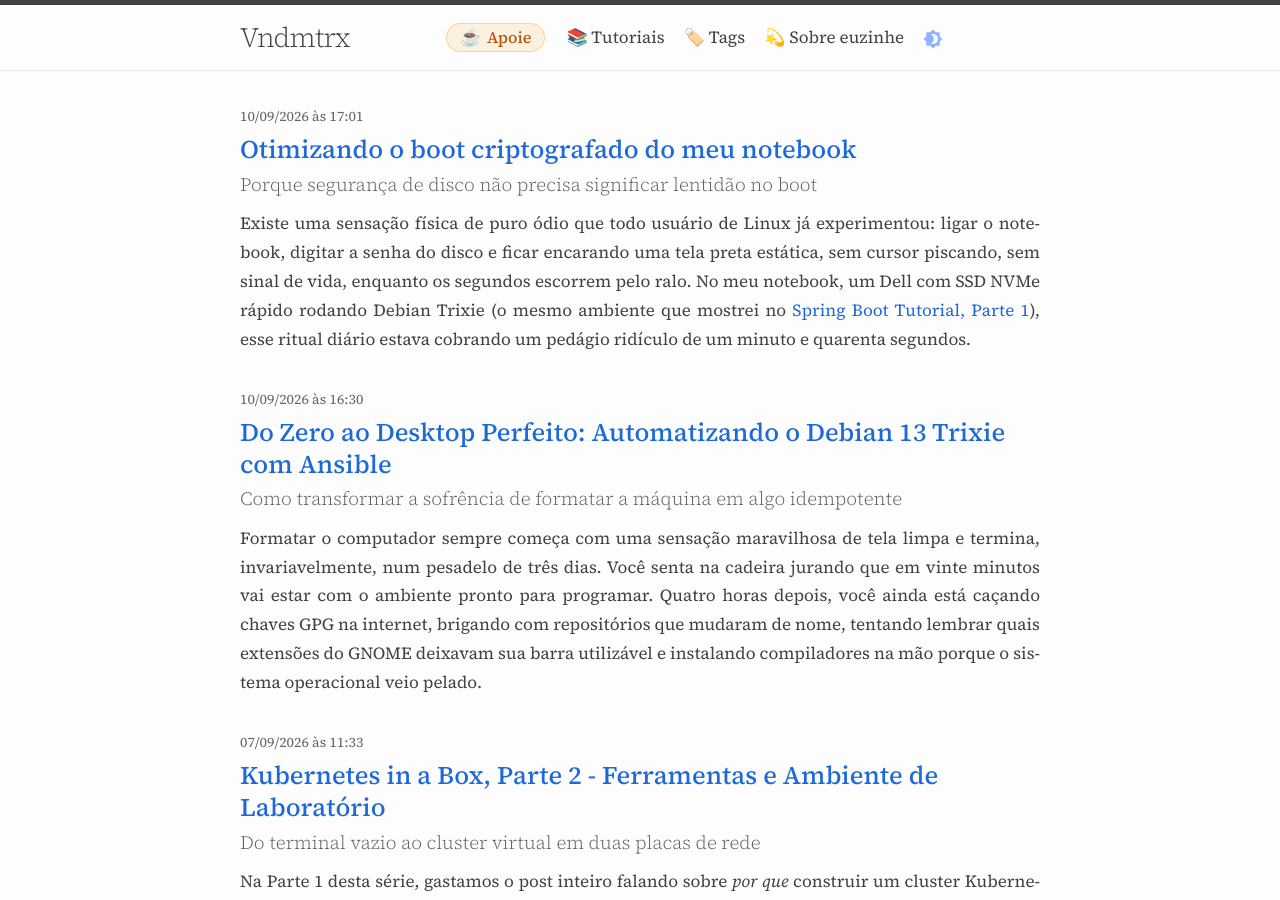
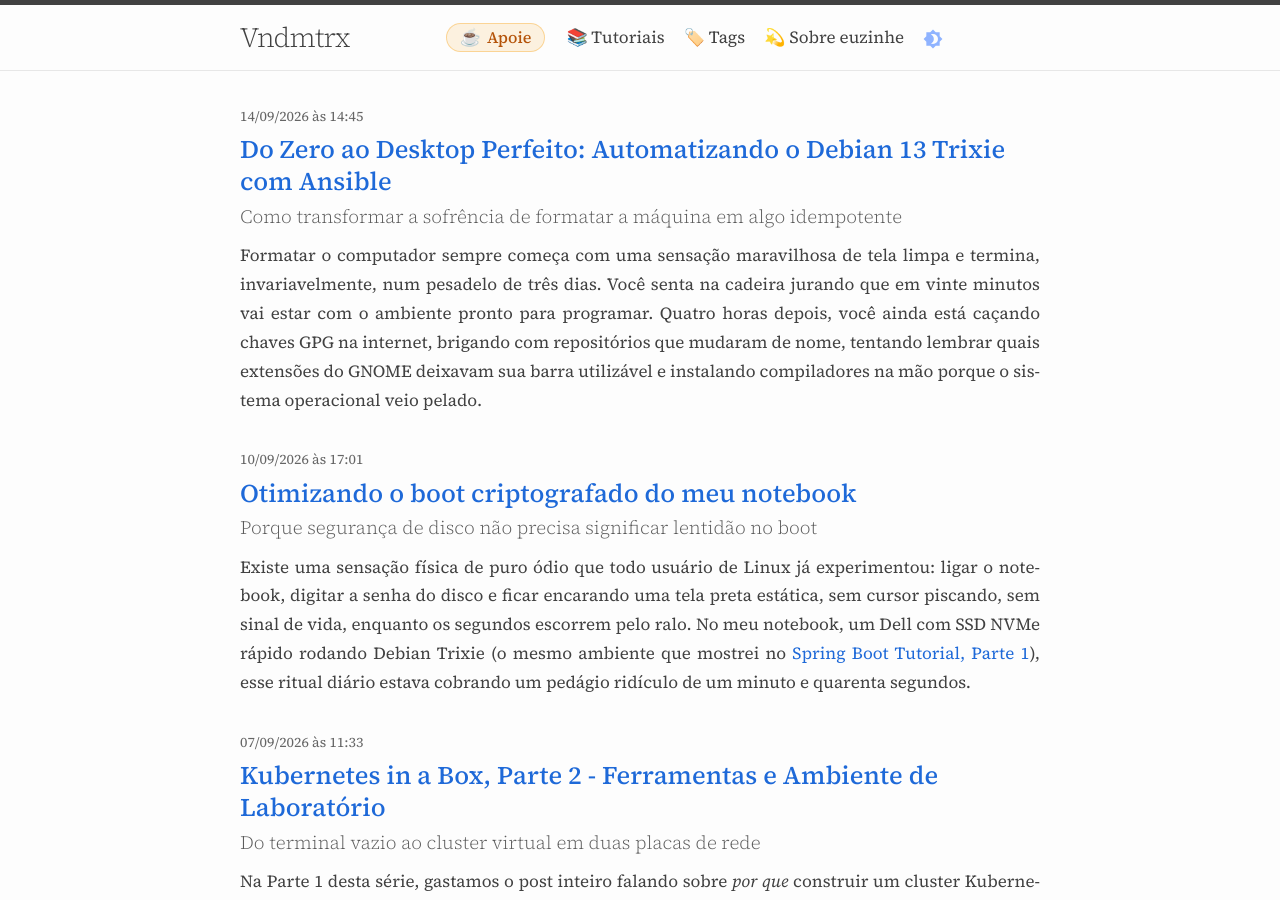
Before and after one commit to vndmtrx/vndmtrx.github.io, a Jekyll site: the page built from index.html, in a window 1280 px wide and 900 px high. Built offline with Jekyll 4.4.1, drawn with Linux system fonts in a browser that asks for light colours; nearby versions of some CDN libraries; the list of posts is cut into pages by our own code.

Commit message:
Post postado incorreto. Data futura.

```diff
--- a/_posts/2026-09-10-ansible-debian-desktop.md
+++ b/_posts/2026-09-14-ansible-debian-desktop.md
@@ -4,7 +4,7 @@ title: "Do Zero ao Desktop Perfeito: Automatizando o Debian 13 Trixie com Ansibl
 subtitle: "Como transformar a sofrência de formatar a máquina em algo idempotente"
 author:
   - "Eduardo N. S. R."
-date: 2026-09-10 16:30:00 GMT-3
+date: 2026-09-14 14:45:00 GMT-3
 permalink: /posts/ansible-debian-desktop/
 tags: [Linux, Debian, Ansible, DevOps, Produtividade]
 ---
```
